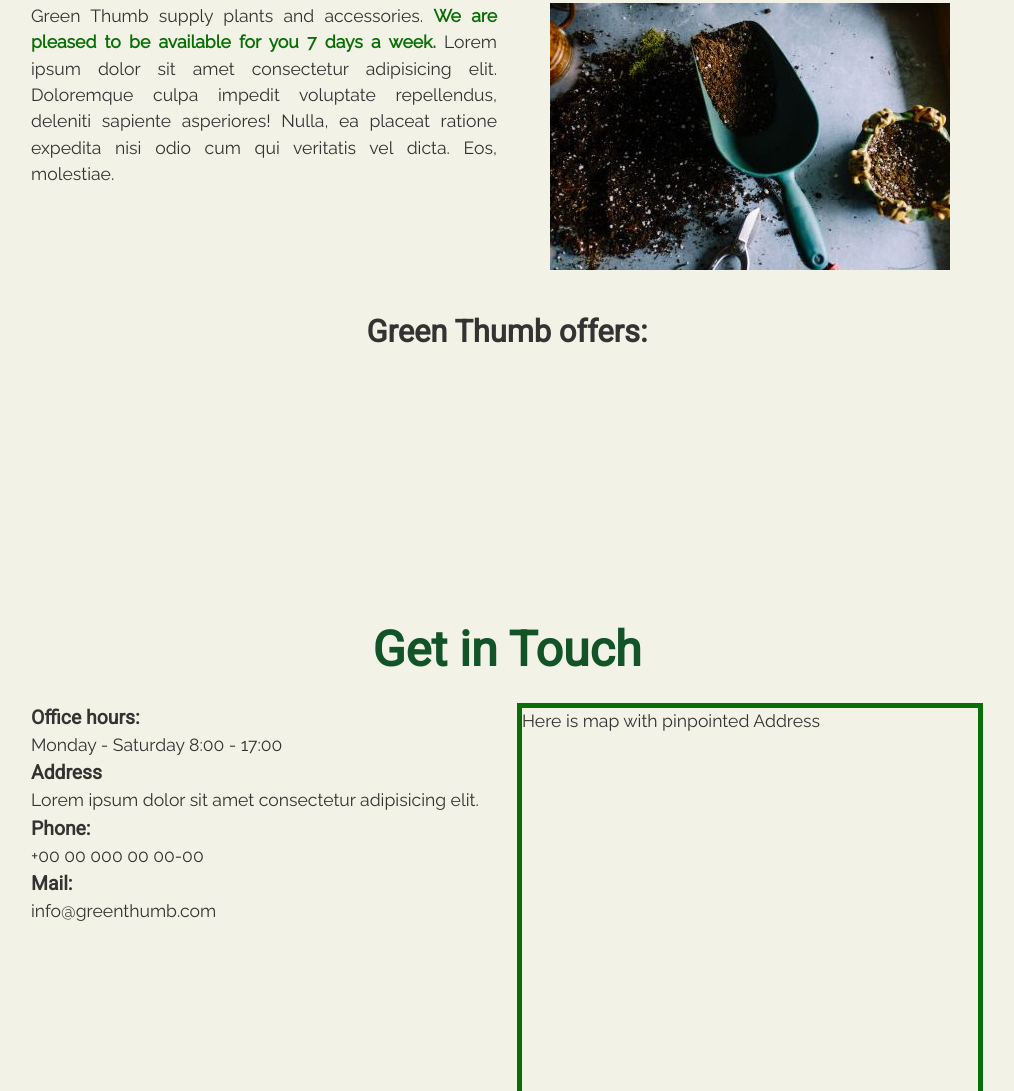
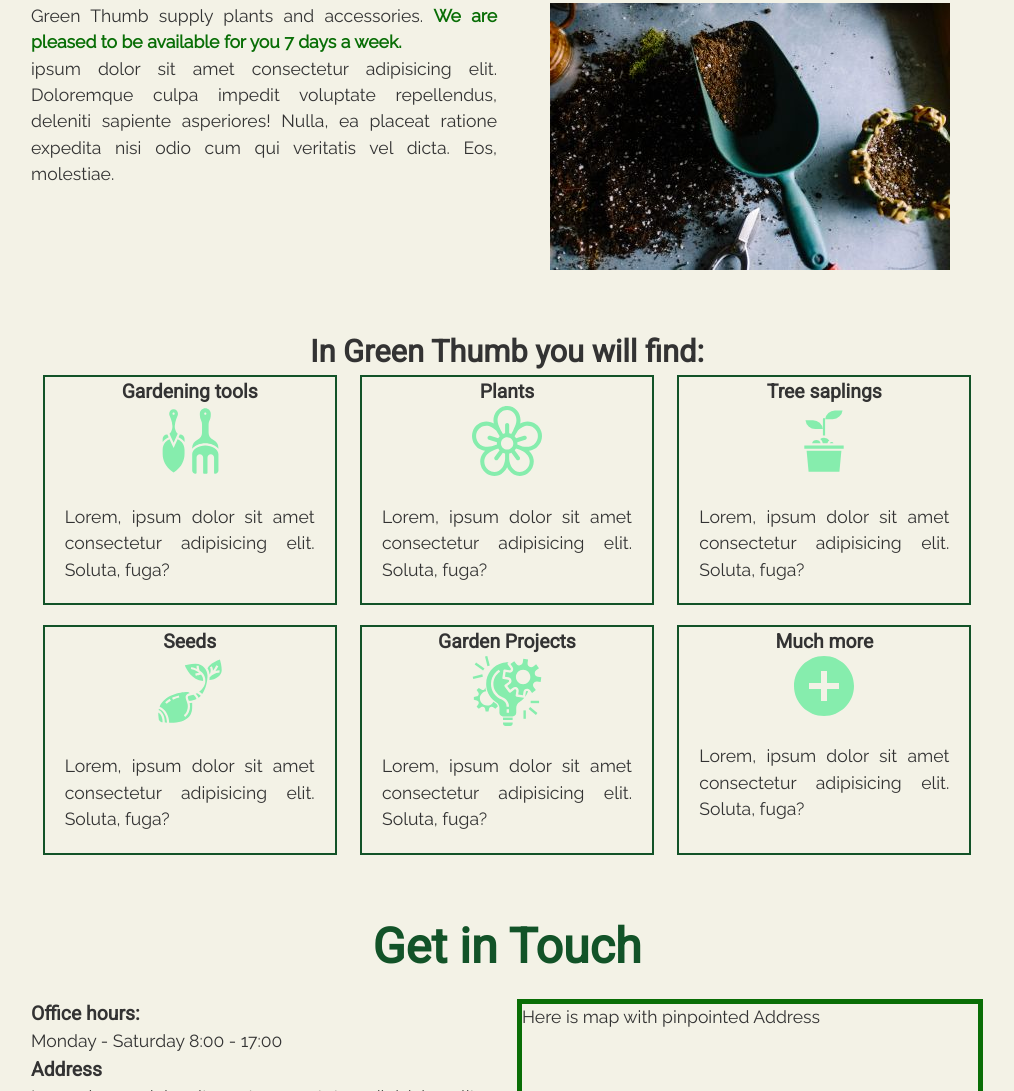
Before and after one commit to wojciechowska-milena/exampleSideMenu, a website: page index.html in a window 1280 px wide. Shown: the part 1442-2533 px from the top of the page, without its empty margins (261-1275 px from the left). Drawn offline with nearby package versions, Linux system fonts and the light colour scheme.

Commit message:
added offers section

```diff
--- a/index.html
+++ b/index.html
@@ -5,6 +5,11 @@
   <meta charset="UTF-8" />
   <meta name="viewport" content="width=device-width, initial-scale=1.0" />
   <meta http-equiv="X-UA-Compatible" content="ie=edge" />
+  <!-- leaflet map -->
+  <link rel="stylesheet" href="https://unpkg.com/leaflet@1.5.1/dist/leaflet.css"
+    integrity="sha512-xwE/Az9zrjBIphAcBb3F6JVqxf46+CDLwfLMHloNu6KEQCAWi6HcDUbeOfBIptF7tcCzusKFjFw2yuvEpDL9wQ=="
+    crossorigin="" />
+
   <link rel="stylesheet" href="dist/css/main.css" />
   <link href="https://fonts.googleapis.com/css?family=Raleway|Roboto|Titillium+Web&display=swap" rel="stylesheet" />
   <title>Green Thumb</title>
@@ -99,7 +104,8 @@
           <div class="text-wrap">
             <p>
               Green Thumb supply plants and accessories. <span class="popit">We are pleased to be available for you 7
-                days a week.</span> Lorem ipsum dolor sit amet consectetur adipisicing elit. Doloremque culpa impedit
+                days a week.</span> </p>
+            <p> ipsum dolor sit amet consectetur adipisicing elit. Doloremque culpa impedit
               voluptate
               repellendus, deleniti sapiente asperiores! Nulla, ea placeat ratione expedita nisi odio cum qui veritatis
               vel dicta. Eos, molestiae.
@@ -109,10 +115,47 @@
           <div class="image-wrap">
             <img src="./dist/img/tools.jpg" alt="garden tools" width="400" />
           </div>
+          <div class="text-wrap">
+
+          </div>
+
         </div>
+
         <div class="box-5 box-b">
-          <h2>Green Thumb offers:</h2>
+          <h2>In Green Thumb you will find:</h2>
+          <div class="offer-box">
+            <div class="offer1 offer">
+              <h3>Gardening tools</h3>
+              <img src="./dist/img/tools.svg" alt="garden tools" width="70" />
+              <p>Lorem, ipsum dolor sit amet consectetur adipisicing elit. Soluta, fuga?</p>
+            </div>
+            <div class="offer2 offer">
+              <h3>Plants </h3>
+              <img src="./dist/img/flower.svg" alt="flower" width="70" />
+              <p>Lorem, ipsum dolor sit amet consectetur adipisicing elit. Soluta, fuga?</p>
+            </div>
+            <div class="offer3 offer">
+              <h3>Tree saplings </h3>
+              <img src="./dist/img/sprout.svg" alt="sproput" width="70" />
+              <p>Lorem, ipsum dolor sit amet consectetur adipisicing elit. Soluta, fuga?</p>
+            </div>
+            <div class="offer4 offer">
+              <h3>Seeds </h3>
+              <img src="./dist/img/seeds.svg" alt="seeds" width="70" />
+              <p>Lorem, ipsum dolor sit amet consectetur adipisicing elit. Soluta, fuga?</p>
+            </div>
+            <div class="offer5 offer">
+              <h3>Garden Projects </h3>
+              <img src="./dist/img/project.svg" alt="project idea" width="70" />
+              <p>Lorem, ipsum dolor sit amet consectetur adipisicing elit. Soluta, fuga?</p>
+            </div>
+            <div class="offer6 offer">
+              <h3>Much more </h3>
+              <img src="./dist/img/more.svg" alt="more" width="60" />
+              <p>Lorem, ipsum dolor sit amet consectetur adipisicing elit. Soluta, fuga?</p>
+            </div>
 
+          </div>
         </div>
     </section>
 
@@ -139,6 +182,10 @@
       </div>
     </section>
   </main>
+  <script src="/dist/js/index.js"></script>
+  <script src="https://unpkg.com/leaflet@1.5.1/dist/leaflet.js"
+    integrity="sha512-GffPMF3RvMeYyc1LWMHtK8EbPv0iNZ8/oTtHPx9/cc2ILxQ+u905qIwdpULaqDkyBKgOaB57QTMg7ztg8Jm2Og=="
+    crossorigin=""></script>
 </body>
 
 </html>
--- a/scss/main.scss
+++ b/scss/main.scss
@@ -186,8 +186,10 @@ h3 {
   }
 }
 // what section
-.box-b {
+
+.box-4 {
   display: grid;
+  width: 100%;
   grid-gap: 20px;
   grid-template-columns: repeat(2, 1fr);
   padding: 1rem;
@@ -204,16 +206,18 @@ h3 {
   p {
     text-align: justify;
   }
-  .list-wrap {
-    display: grid;
-    grid-gap: 20px;
-    grid-template-columns: repeat(3, 1fr);
 
-    .card {
-      place-self: center;
-
-      .img-box {
-        display: flex;
+  .offer-box {
+    display: flex;
+    flex-wrap: wrap;
+    justify-content: space-around;
+    // height: 200px;
+    .offer {
+      border: $accent_col 2px solid;
+      margin-bottom: 20px;
+      p {
+        width: 250px;
+        margin: 20px;
       }
     }
   }
```
Also changed, not shown: dist/css/main.css, dist/img/flower.svg (added), dist/img/more.svg (added), dist/img/project.svg (added), dist/img/seeds.svg (added), dist/img/sprout.svg (added), dist/img/tools.svg (added).
